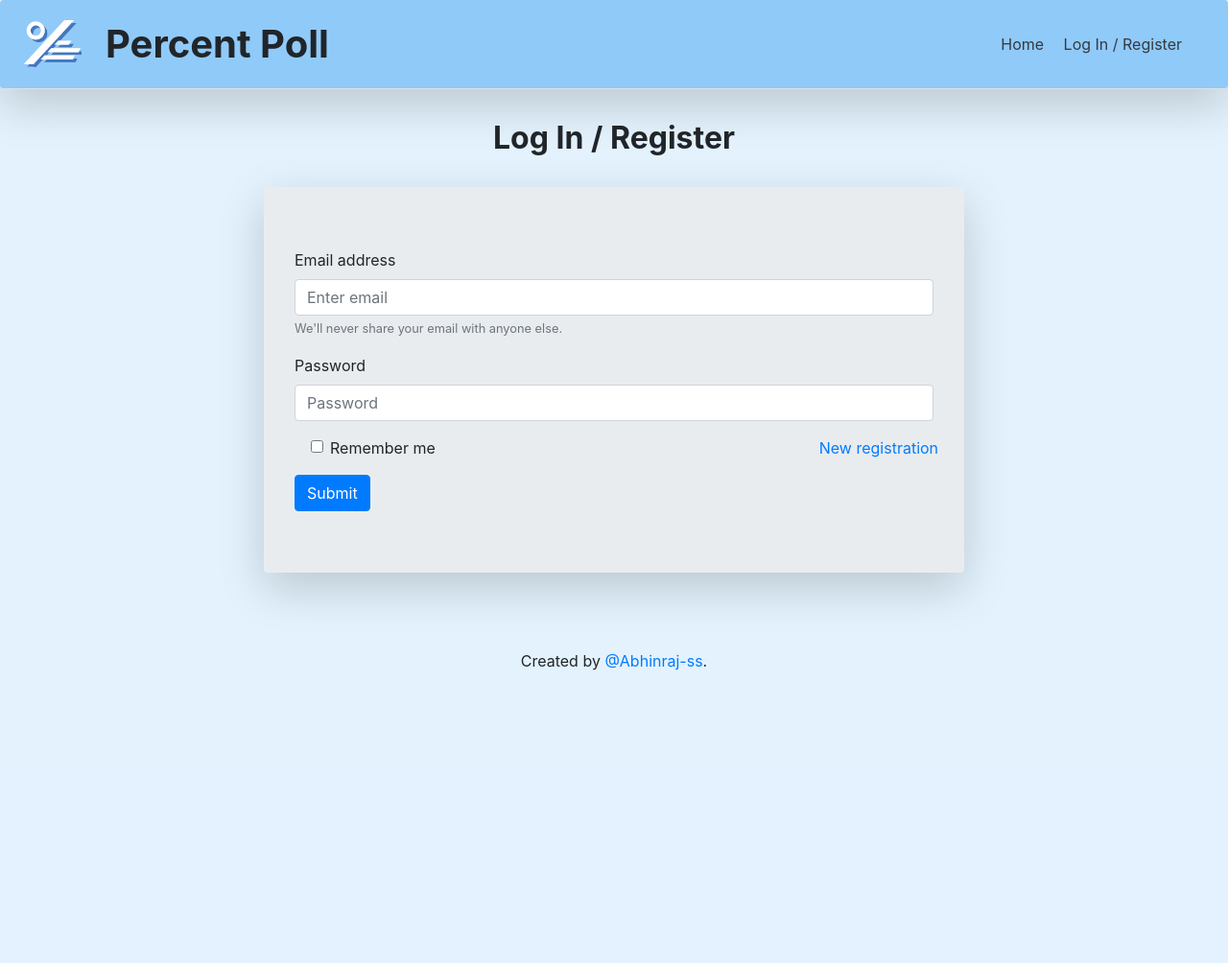
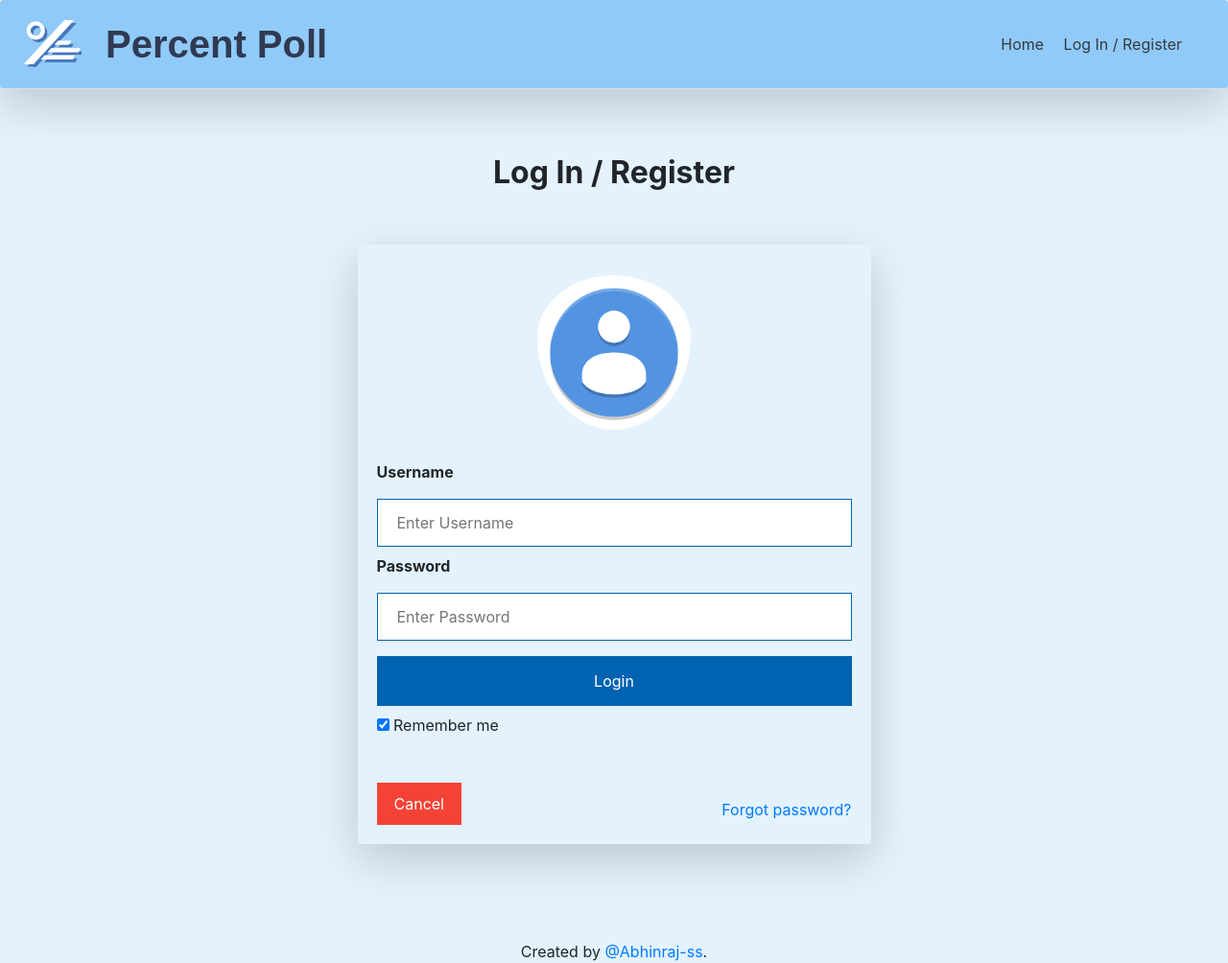
Before and after one commit to Abhinraj-ss/PercentPoll, a Flask app: page /dashboard in a window 1280 px wide. Shown: the whole page at 96% size. Before the commit the page ends 699 px from the top, so only its background shows below. Run offline with Flask 2, Linux system fonts and the light colour scheme; some libraries are stand-ins or nearby versions.

Commit message:
modified html

```diff
--- a/main.py
+++ b/main.py
@@ -3,7 +3,7 @@ from flask import Flask, request, render_template, redirect, url_for
 
 app = Flask(__name__)
 
-@app.route("/")
+@app.route("/" , methods=["GET","POST"])
 def index():
     return render_template("index.html")
 
--- a/static/style.css
+++ b/static/style.css
@@ -1,6 +1,8 @@
 h1 {
  padding-left: 1em;
  font-weight:bold;
+ color:#303A52;
+ font-family:"Raleway",sans-serif;
 }
 
 footer {
@@ -25,8 +27,11 @@ h3 {
 	justify-content: center;
 	align-items: center;
 	color:white;
-	background-color: blue;
+	background-color: #0063B1;
 	border:2px;
+	}
+#view{
+	background-color: #0063B1;
 	}
 #card{
 	display: flex;
@@ -44,3 +49,74 @@ h4{
 #topPad{
 	padding-top: 2em;
 	}
+
+
+
+/* Full-width inputs */
+input[type=text], input[type=password] {
+  width: 100%;
+  padding: 12px 20px;
+  margin: 8px 0;
+  display: inline-block;
+  border: 1px solid #0063B1;
+  box-sizing: border-box;
+}
+
+/* Set a style for all buttons */
+button {
+  background-color: #0063B1;
+  color: white;
+  padding: 14px 20px;
+  margin: 8px 0;
+  border: none;
+  cursor: pointer;
+  width: 100%;
+}
+
+/* Add a hover effect for buttons */
+button:hover {
+  opacity: 0.8;
+}
+
+/* Extra style for the cancel button (red) */
+.cancelbtn {
+  width: auto;
+  padding: 10px 18px;
+  background-color: #f44336;
+  color:white;
+}
+
+/* Center the avatar image inside this container */
+.imgcontainer {
+  text-align: center;
+  margin: 24px 0 12px 0;
+}
+
+/* Avatar image */
+img.avatar {
+  padding-top:2em;
+  width: 30%;
+  border-radius: 90%;
+}
+
+/* Add padding to containers */
+.container {
+  padding: 20px;
+}
+
+/* The "Forgot password" text */
+span.psw {
+  float: right;
+  padding-top: 16px;
+}
+
+/* Change styles for span and cancel button on extra small screens */
+@media screen and (max-width: 300px) {
+  span.psw {
+    display: block;
+    float: none;
+  }
+  .cancelbtn {
+    width: 100%;
+  }
+}
--- a/templates/create.html
+++ b/templates/create.html
@@ -11,7 +11,7 @@
     	<div class="jumbotron">
       		<form action="/vote" method="post" >
 			  <div class="form-group">
-				<label for="title">Title text |</label>
+				<label for="title">Title text</label>
 				<input type="text" class="form-control" name="title" id="title" placeholder="Title" required>
 			  </div>
 			  <div class="input_fields_wrap">
--- a/templates/dashboard.html
+++ b/templates/dashboard.html
@@ -5,27 +5,31 @@
 {% block body %}
   <h2 class="text-center">Log In / Register</h2>
   <div class="row">
-		<div class="col-sm-8 offset-sm-2">
+		<div class="col-sm-6 offset-sm-3">
 		<div class="shadow-lg mb-5 rounded">
-			<div class="jumbotron">
-			  <form>
-				  <div class="form-group">
-					<label for="exampleInputEmail1">Email address</label>
-					<input type="email" class="form-control" id="exampleInputEmail1" aria-describedby="emailHelp" placeholder="Enter email">
-					<small id="emailHelp" class="form-text text-muted">We'll never share your email with anyone else.</small>
+
+			   <form action="/" method="post">
+				  <div class="imgcontainer">
+					<img src="static/img_avatar2.png" alt="Avatar" class="avatar">
 				  </div>
-				  <div class="form-group">
-					<label for="Password">Password</label>
-					<input type="password" class="form-control" id="ePassword" placeholder="Password">
+
+				  <div class="container">
+					<label for="uname"><b>Username</b></label>
+					<input type="text" placeholder="Enter Username" name="uname" required>
+
+					<label for="psw"><b>Password</b></label>
+					<input type="password" placeholder="Enter Password" name="psw" required>
+
+					<button type="submit">Login</button>
+					<label>
+					  <input type="checkbox" checked="checked" name="remember"> Remember me
+					</label>
 				  </div>
-				  <div class="row" style ="padding-left:2em">
-					  <div class="form-group form-check">
-						<input type="checkbox" class="form-check-input" id="loggedIn">
-						<label class="form-check-label" for="loggedIn">Remember me</label>
-					  </div>
-					  <a href="/" style ="padding-left:25em">New registration</a>
+
+				  <div class="container" >
+					<a type="button" class="cancelbtn" href="/">Cancel</a>
+					<span class="psw"><a href="#">Forgot password?</a></span>
 				  </div>
-				  <a type="submit" class="btn btn-primary" href="/">Submit</a>
 				</form>
 			</div>
 		</div>
--- a/templates/index.html
+++ b/templates/index.html
@@ -21,7 +21,7 @@
 		  <div class="card-body">
 			<h5 class="card-title">Card title</h5>
 			<p class="card-text">With supporting text below as a natural lead-in to additional content.</p>
-			<a href="/view" class="btn btn-primary">View Poll</a>
+			<a href="/view" class="btn btn-primary" id="view">View Poll</a>
 		  </div>
 		</div>
 
@@ -32,7 +32,7 @@
 		  <div class="card-body">
 			<h5 class="card-title">Card title</h5>
 			<p class="card-text">With supporting text below as a natural lead-in to additional content.</p>
-			<a href="/view" class="btn btn-primary">View Poll</a>
+			<a href="/view" class="btn btn-primary" id="view">View Poll</a>
 		  </div>
 		</div>
 
--- a/templates/layout.html
+++ b/templates/layout.html
@@ -13,7 +13,7 @@
     <link rel="shortcut icon" type="image/x-icon" href="{{ url_for('static', filename='favic.ico') }}" style= #0276FD>
   </head>
   <body id="body">
-    <div class="d-flex flex-column flex-md-row align-items-center p-3 px-md-4 mb-4 bg-white border-bottom shadow-lg rounded" id="header" >
+    <div class="d-flex flex-column flex-md-row align-items-center p-3 px-md-4 mb-3 bg-white border-bottom shadow-lg rounded" id="header" >
 	<div id="logo" class="row"  >
      <a href="/"><img src="{{url_for('static', filename='logo.png')}}"/></a>
     </div>
--- a/templates/vote.html
+++ b/templates/vote.html
@@ -16,11 +16,12 @@
 				  {% for option in pollOption %}
 				  <option value="1">{{option}}</option>
 				  {% endfor %}
-				</select>
+			  </select>
 		     </div>
          </div>
          </div>
-      	<a class="btn btn-primary btn-lg" id= "create"  href="/">DONE</a>
+      <a class="btn btn-primary btn-lg" id= "create"  href="/">DONE</a>
+      <a class="btn btn-primary btn-lg" id= "create"  href="/">GO HOME</a>
     </div>
   </div>
 {% endblock %}
```
Also changed, not shown: static/img_avatar2.png (added).
